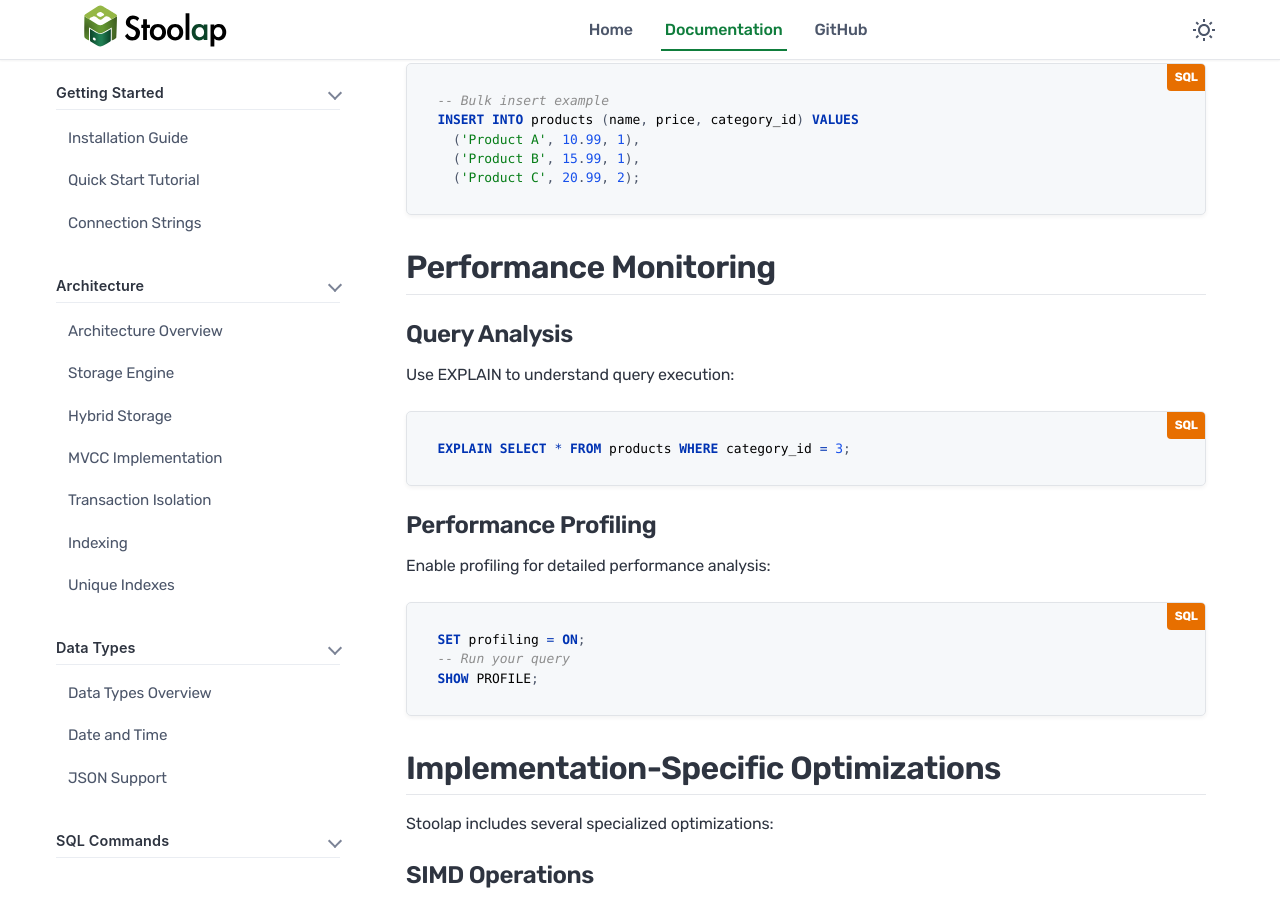
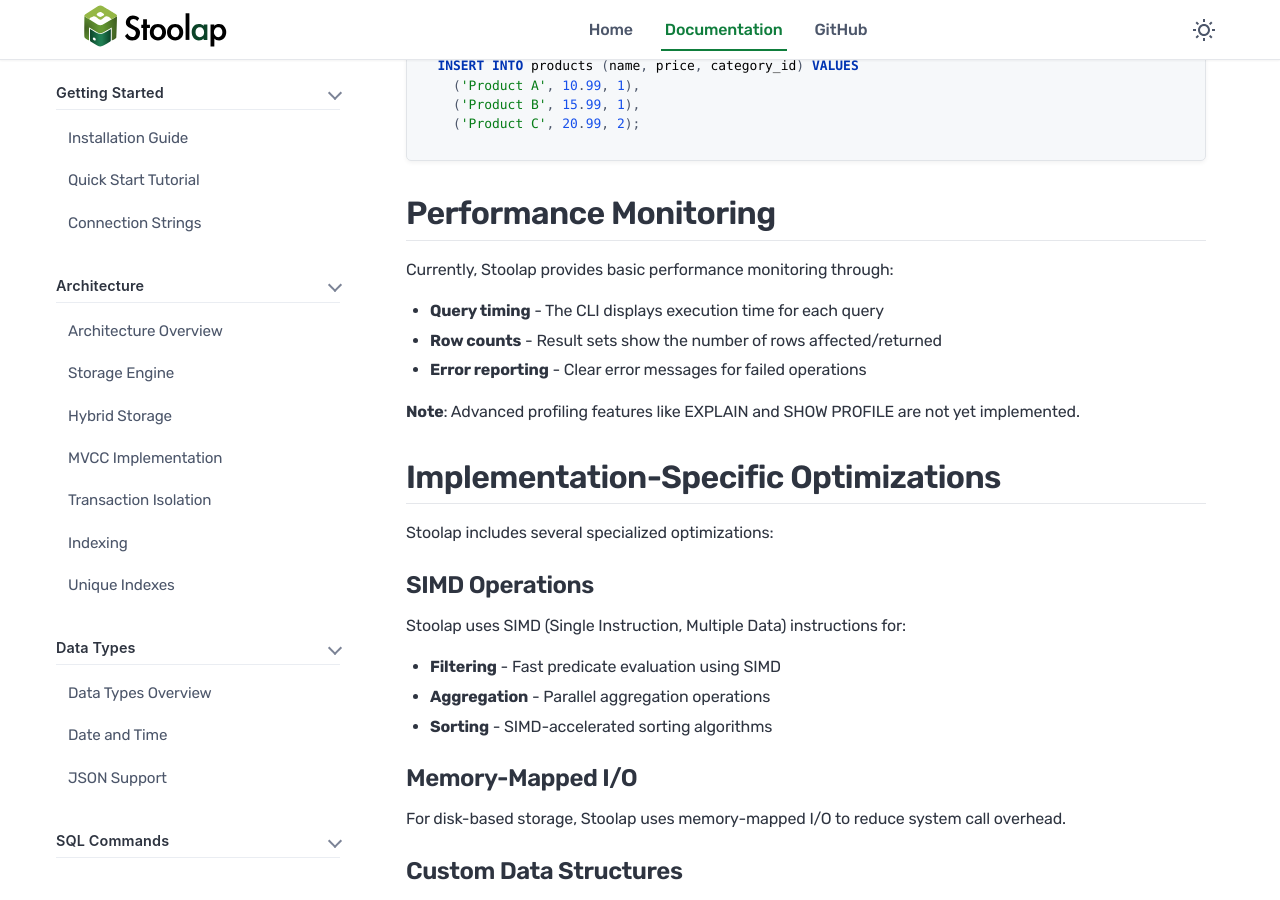
Before and after one commit to avary/stoolap, a Jekyll site: the page built from docs/_docs/performance/optimization.md, in a window 1280 px wide and 900 px high, scrolled down 4114 px. Built offline with Jekyll 4.4.1, drawn with Linux system fonts in a browser that asks for light colours; some of the changed text lies outside the part shown.

Commit message:
Fix performance optimization documentation - remove non-existent features
- Removed EXPLAIN SELECT examples (not implemented)
- Removed SET profiling = ON and SHOW PROFILE examples (not implemented)
- Updated Performance Monitoring section to reflect actual capabilities:
  - Query timing in CLI
  - Row counts in results
  - Basic error reporting
- Updated best practices to remove references to non-existent features
- Added note about advanced profiling features being not yet implemented

````diff
--- a/docs/_docs/performance/optimization.md
+++ b/docs/_docs/performance/optimization.md
@@ -133,23 +133,13 @@ INSERT INTO products (name, price, category_id) VALUES
 
 ## Performance Monitoring
 
-### Query Analysis
+Currently, Stoolap provides basic performance monitoring through:
 
-Use EXPLAIN to understand query execution:
+- **Query timing** - The CLI displays execution time for each query
+- **Row counts** - Result sets show the number of rows affected/returned
+- **Error reporting** - Clear error messages for failed operations
 
-```sql
-EXPLAIN SELECT * FROM products WHERE category_id = 3;
-```
-
-### Performance Profiling
-
-Enable profiling for detailed performance analysis:
-
-```sql
-SET profiling = ON;
--- Run your query
-SHOW PROFILE;
-```
+**Note**: Advanced profiling features like EXPLAIN and SHOW PROFILE are not yet implemented.
 
 ## Implementation-Specific Optimizations
 
@@ -209,8 +199,8 @@ Stoolap can execute some operations in parallel:
 3. **Write optimized queries** - Select only needed columns and filter early
 4. **Use prepared statements** - Leverage the query cache for repeated queries
 5. **Manage transactions efficiently** - Keep transactions short and focused
-6. **Monitor and analyze** - Use EXPLAIN and profiling to identify bottlenecks
-7. **Update statistics** - Ensure the query optimizer has accurate information
+6. **Monitor performance** - Use query timing and row counts to identify bottlenecks
+7. **Rebuild indexes** - Recreate indexes periodically for optimal performance
 8. **Consider bulk operations** - Use bulk inserts and updates for better throughput
 9. **Leverage vectorized execution** - Structure operations to benefit from batch processing
 10. **Configure for your workload** - Adjust memory settings based on your specific needs
````
